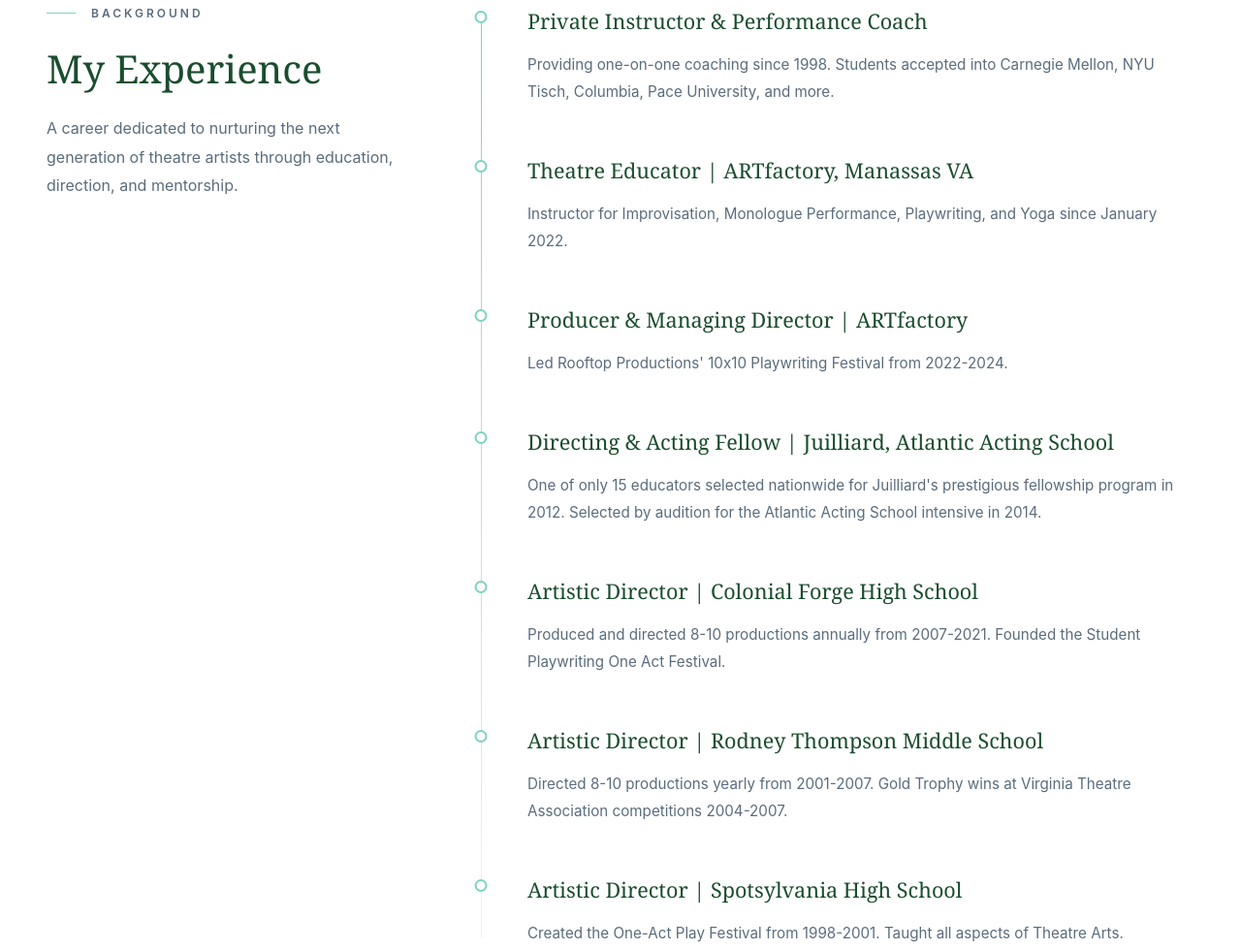
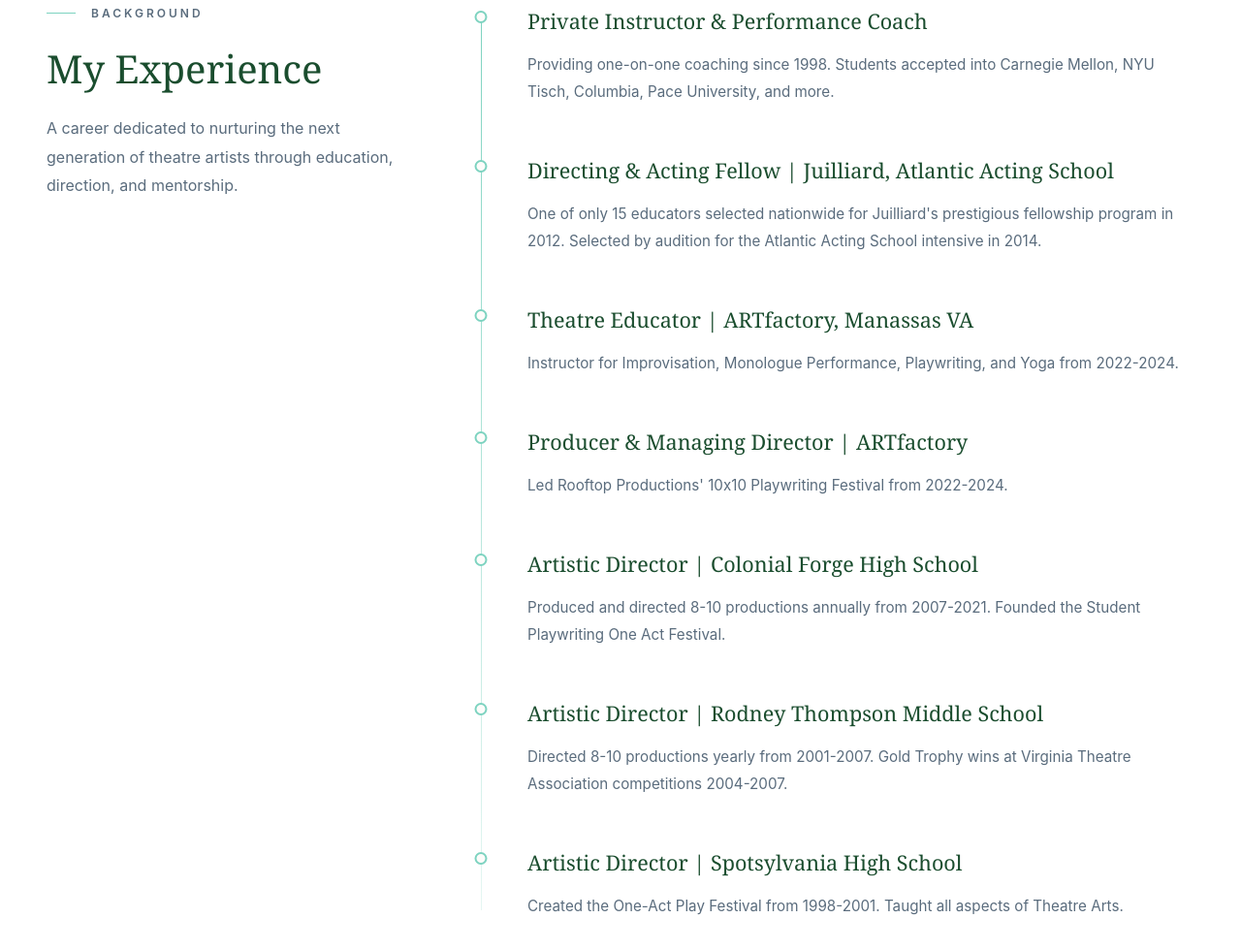
Before and after one commit to mitchelldhansen-droid/DebHansen-Portfolio, a plain HTML site: page index.html in a window 1280 px wide. Shown: the part 9276-10256 px from the top of the page at 97% size. Drawn offline with Linux system fonts and the light colour scheme.

Commit message:
Reorder Experience: Juilliard fellowship second; ARTfactory educator 2022-2024
Move the Juilliard / Atlantic Acting School entry up to sit right after
Private Instructor & Performance Coach. Theatre Educator at ARTfactory now
reads "from 2022-2024" instead of "since January 2022".

Co-Authored-By: Claude Opus 5.5 <noreply@anthropic.com>

```diff
--- a/index.html
+++ b/index.html
@@ -2245,23 +2245,6 @@
                         </div>
 
                         <div class="experience-item">
-                            <h4>Theatre Educator | ARTfactory, Manassas VA</h4>
-                            <p>
-                                Instructor for Improvisation, Monologue
-                                Performance, Playwriting, and Yoga since January
-                                2022.
-                            </p>
-                        </div>
-
-                        <div class="experience-item">
-                            <h4>Producer & Managing Director | ARTfactory</h4>
-                            <p>
-                                Led Rooftop Productions' 10x10 Playwriting
-                                Festival from 2022-2024.
-                            </p>
-                        </div>
-
-                        <div class="experience-item">
                             <h4>
                                 Directing & Acting Fellow | Juilliard, Atlantic
                                 Acting School
@@ -2271,6 +2254,23 @@
                                 Juilliard's prestigious fellowship program in
                                 2012. Selected by audition for the Atlantic
                                 Acting School intensive in 2014.
+                            </p>
+                        </div>
+
+                        <div class="experience-item">
+                            <h4>Theatre Educator | ARTfactory, Manassas VA</h4>
+                            <p>
+                                Instructor for Improvisation, Monologue
+                                Performance, Playwriting, and Yoga from
+                                2022-2024.
+                            </p>
+                        </div>
+
+                        <div class="experience-item">
+                            <h4>Producer & Managing Director | ARTfactory</h4>
+                            <p>
+                                Led Rooftop Productions' 10x10 Playwriting
+                                Festival from 2022-2024.
                             </p>
                         </div>
 
```
